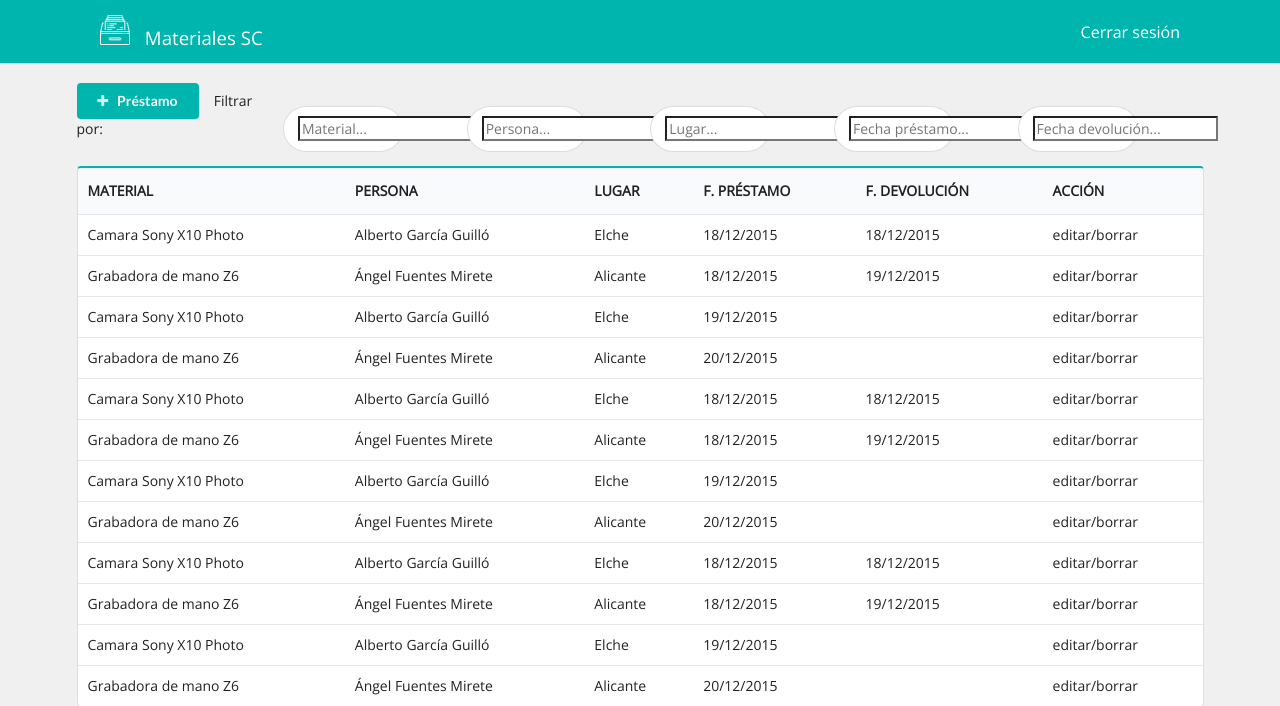
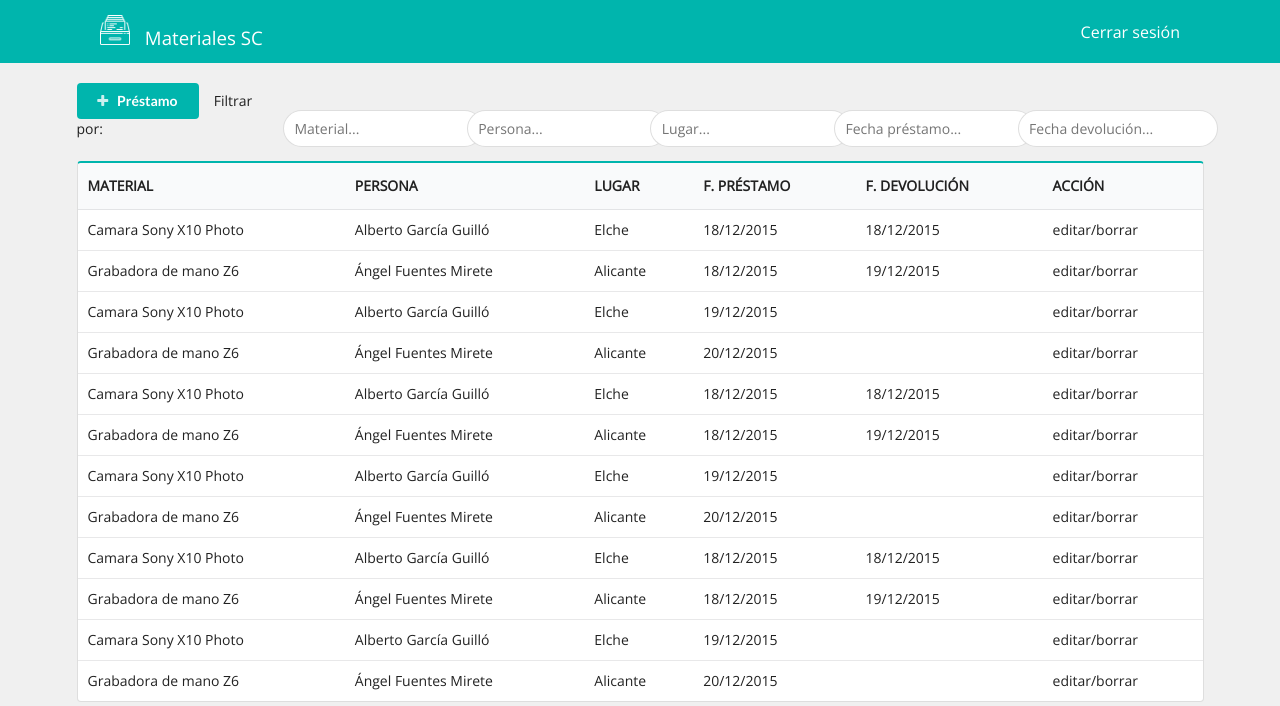
Before and after one commit to manutepowa/Material, a PHP site: template views/prueba2.php in a window 1280 px wide. Shown: the top 706 px of the page. Run offline with PHP 8.4, Linux system fonts and the light colour scheme; the template is opened without the code that fills it, so the values that code supplies are empty.

Commit message:
tabla prueba2 ok

```diff
--- a/site_map/css/style.css
+++ b/site_map/css/style.css
@@ -34,7 +34,7 @@
 	display: inline-block;
 }
 
-.filtro{
+.filtro .prompt{
 	border-radius: 500rem;
     margin: 0;
     outline: 0;
@@ -44,7 +44,7 @@
     font-style: normal;
     font-weight: 400;
     line-height: 1.2142em;
-    padding: .67861429em 1em;
+    padding: .67861429em .75em;
     font-size: 1em;
     background: #FFF;
     border: 1px solid rgba(34,36,38,.15);
```
